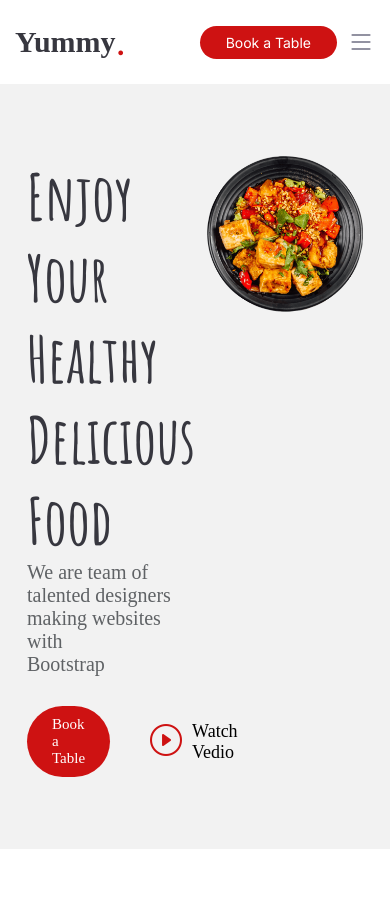
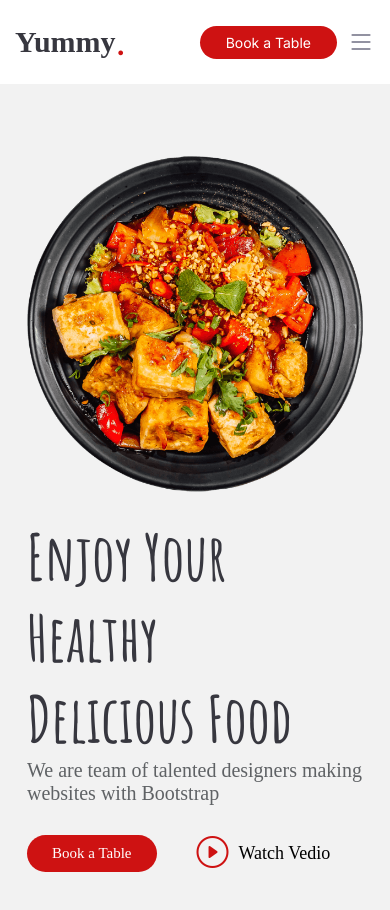
Before and after one commit to rudra2609-06/PR-YUMMY, a plain HTML site: page index.html in a window 390 px wide. Before the commit the page ends 849 px from the top, so only its background shows below. Drawn offline with nearby package versions, Linux system fonts and the light colour scheme.

Commit message:
Uptil hero section website made responsive

```diff
--- a/CSS/media.css
+++ b/CSS/media.css
@@ -1,3 +1,4 @@
+/* xl  */
 @media (max-width:1199px){
 	.container-xl{
 		width: 960px;
@@ -8,25 +9,33 @@
 	.header-nav .nav-btn{
 		margin-left: auto;
 	}
-
 	.header-nav .toggle-btn{
 		display: block;
 		margin-left: 10px;
 	}
 }
-
+/* lg  */
 @media (max-width:991px){
 	.container-lg{
 		width: 768px;
 	}
+	.order-md-1{
+		order: 1;
+	}
+	.order-md-2{
+		order: 2;
+	}
+	.col-6{
+		width: 100%;
+	}
 }
-
+/* md  */
 @media (max-width:767px){
 	.container-md{
 		width: 576px;
 	}
 }
-
+/* sm  */
 @media (max-width:576px){
 	.container-sm{
 		width: 100%;
--- a/index.html
+++ b/index.html
@@ -70,12 +70,12 @@
 	<!-- hero section starts  -->
 	<main>
 		<section class="hero py-2">
-			<div class="container">
+			<div class="container container-sm container-md container-lg container-xl">
 				<div class="row">
-					<div class="col-6">
+					<div class="col-6 order-md-2">
 						<div class="hero-content h-100 d-flex flex-column justify-center ">
 							<h2>Enjoy Your Healthy <br>Delicious Food</h2>
-							<p>We are team of talented designers making websites with<br>Bootstrap</p>
+							<p>We are team of talented designers making websites with Bootstrap</p>
 							<div class="btn-grp d-flex">
 								<a href="#">Book a Table</a>
 								<a href="#" class="d-flex align-center">
@@ -85,8 +85,8 @@
 							</div>
 						</div>
 					</div>
-					<div class="col-6">
-						<div class="hero-img">
+					<div class="col-6 order-md-1">
+						<div class="hero-img ">
 							<img src="./img/hero-img (1).png" alt="hero_img">
 						</div>
 					</div>
```
